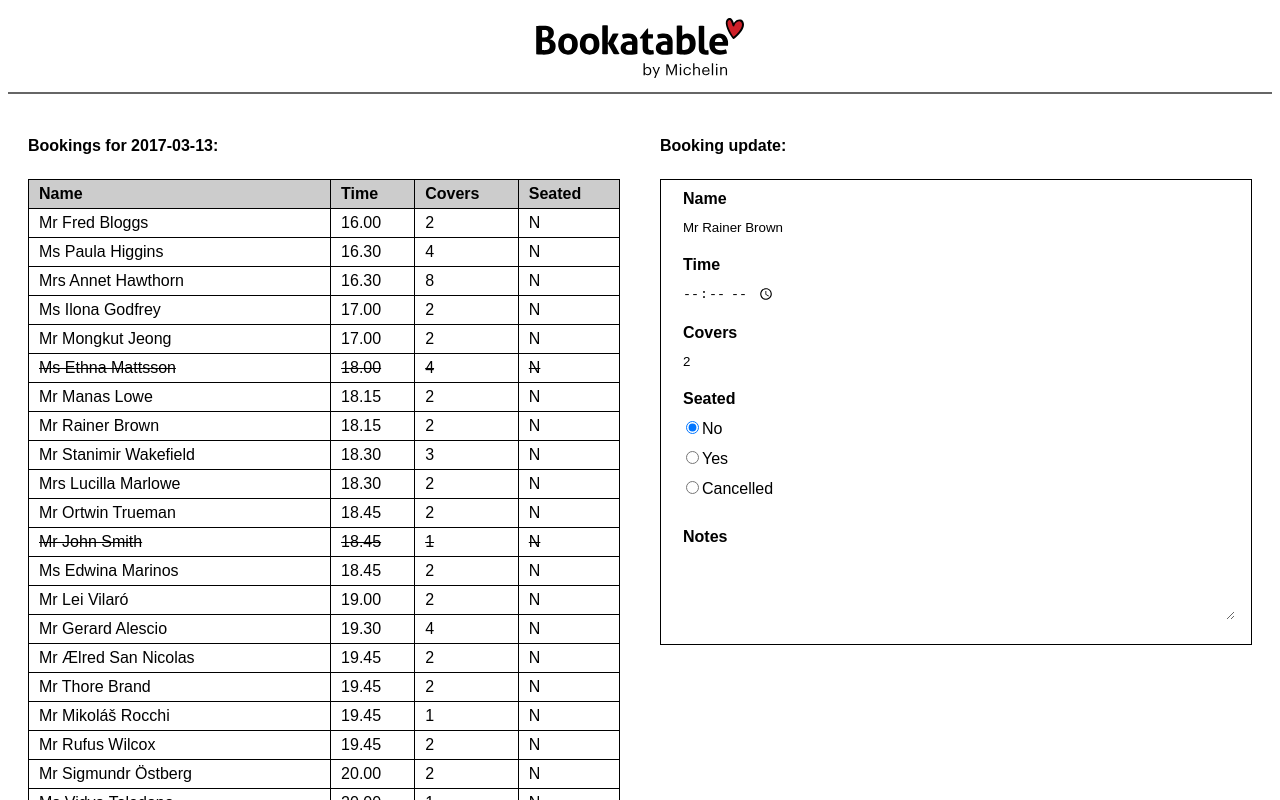
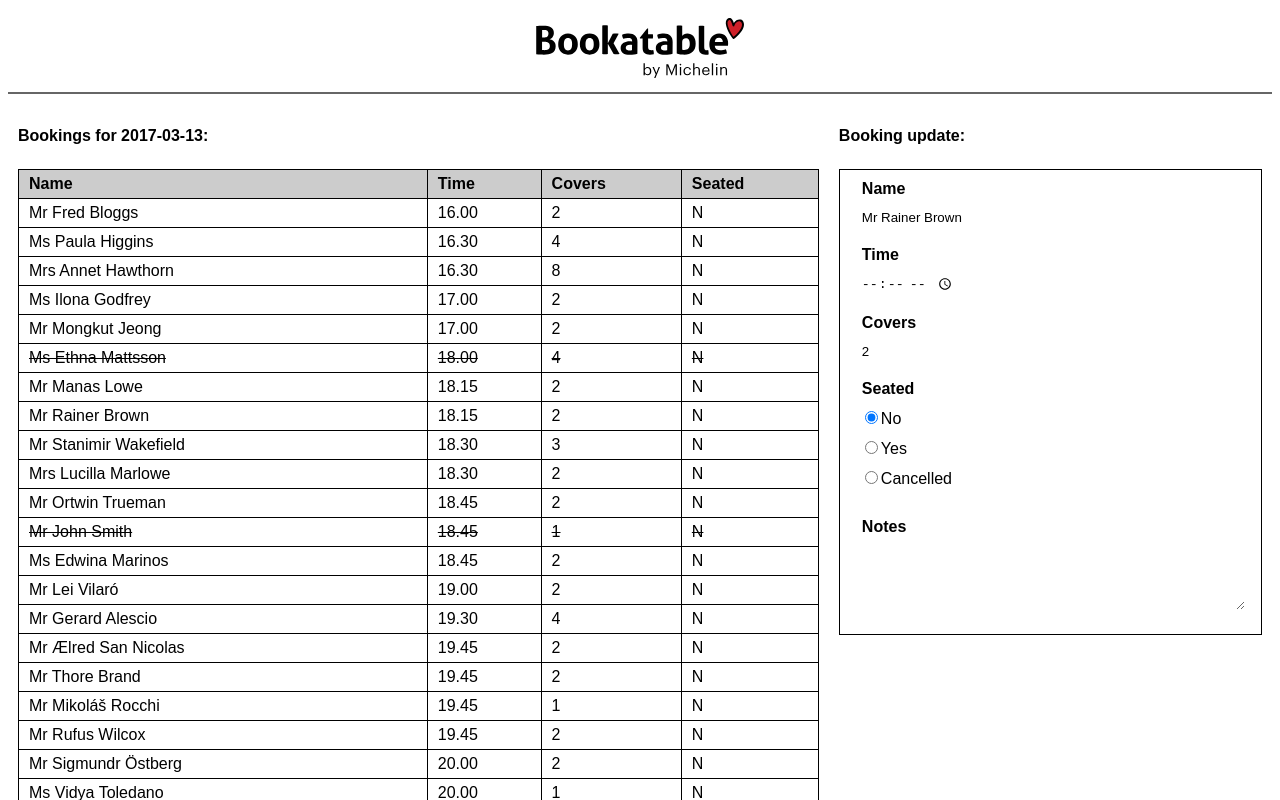
Before and after one commit to humancatfood/bat-fe-test, a React app: page / in a window 1280 px wide. Shown: the top 800 px of the page. Built offline with nearby package versions, Linux system fonts and the light colour scheme.

Commit message:
Fix up page-layout a bit

```diff
--- a/index.html
+++ b/index.html
@@ -3,6 +3,7 @@
 <html>
   <head>
     <meta charset="utf-8">
+    <meta name=viewport content="width=device-width, initial-scale=1">
     <title>[NAME] FE Task</title>
   </head>
   <body>
--- a/src/App.css
+++ b/src/App.css
@@ -57,12 +57,18 @@
     text-decoration: line-through;
 }
 
+main
+{
+    display: table;
+    width: 100%;
+}
+
 section {
-    width: 50%;
-    float: left;
+    display: table-cell;
     box-sizing: border-box;
-    padding: 20px;
+    padding: 10px;
 }
+
 section h2 {
     text-align: left;
     padding: 10px 0;
--- a/src/Layout.js
+++ b/src/Layout.js
@@ -11,12 +11,10 @@
   return (
     <div className="bui-app">
       <Header />
-      <BookingsTable />
-      <BookingDetailView />
-      <div className="bui-app-header">
-        {/*TODO include, or replace heading with, logo */}
-
-      </div>
+      <main>
+        <BookingsTable />
+        <BookingDetailView />
+      </main>
     </div>
   );
 }
```
